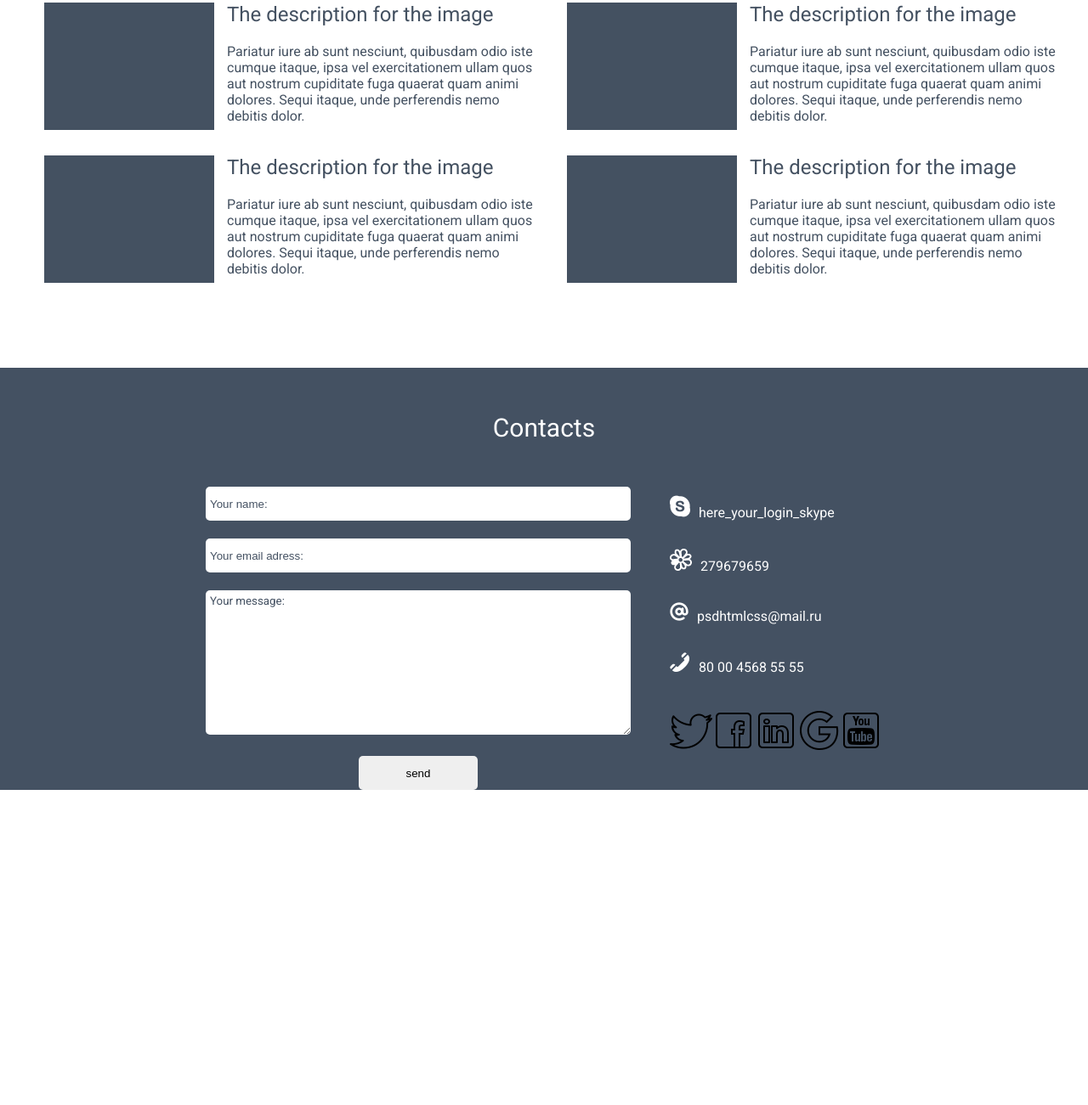
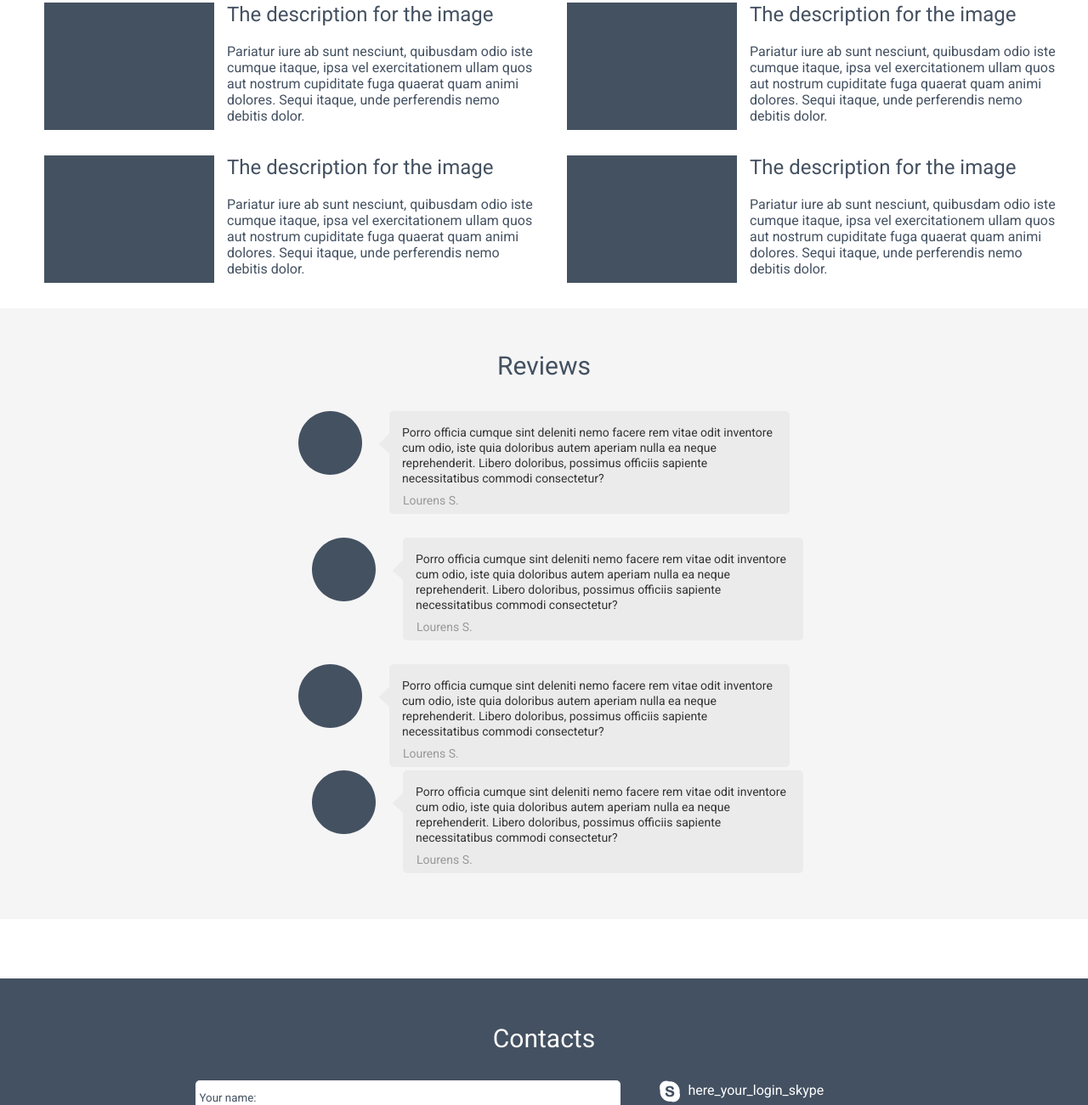
Before and after one commit to markopolo0000/teamwork-project, a plain HTML site: page index.html in a window 1280 px wide. Shown: the part 1180-2481 px from the top of the page at 85% size. Before the commit the page ends 2110 px from the top, so only its background shows below. Drawn offline with Linux system fonts and the light colour scheme.

Commit message:
Block reviews

```diff
--- a/css/main.css
+++ b/css/main.css
@@ -163,6 +163,69 @@ h3{
   font-weight: 300;
 }
 /* Scrinshots_AND */
+/* Reviews */
+.reviews{
+  background-color: #f5f5f5;
+  padding: 50px;
+}
+.reviews-title{
+  text-align: center;
+  color: #445161;
+  font-size: 30px;
+  font-weight: 400;
+  line-height: 36px;
+  margin-bottom: 35px;
+}
+.reviews-container{
+ display: flex;
+ flex-direction: row;
+ flex-wrap: wrap;
+ justify-content: center;
+}
+.container-img{
+  position: relative;
+  display: inline-block;
+  margin-left: 16px;
+}
+.text-img{
+  position: absolute;
+  top: 16px;
+  left: 27px;
+  bottom: 41px;
+  right: 20px;
+
+  color: #333333;
+  font-size: 14px;
+  font-weight: 400;
+  font-style: normal;
+  letter-spacing: normal;
+  line-height: 18px;
+  text-align: left;
+
+}
+.text-author{
+  position: absolute;
+  top: 80px;
+  left: 1px;
+
+  color: #989898;
+  font-size: 14px;
+  font-weight: 400;
+  font-style: normal;
+  letter-spacing: normal;
+  line-height: 18px;
+
+}
+.img{
+  vertical-align: top;
+}
+.margin{
+  margin-left: 32px;
+}
+.margin-bottom{
+  margin-bottom: 24px;
+}
+/* /Reviews */
 
 /*------main_and---------*/
 
@@ -171,8 +234,6 @@ h3{
   background-color: #445162;
 }
 .footer-title{
-  /* width: 117px;
-  height: 22px; */
   color: #ffffff;
   font-size: 30px;
   font-weight: 400;
@@ -180,8 +241,7 @@ h3{
   text-align: center;
   padding-top: 53px;
   padding-bottom: 31px;
-  /* margin-left: auto;
-  margin-right: auto; */
+
 
 
 }
@@ -192,22 +252,24 @@ h3{
 
 
 }
+/* Form */
 .footer-contacts{
   display: flex;
-  flex-direction: row;
   justify-content: center;
 
 }
-
-
-.row-name{
+.row-input{
   width: 500px;
   height: 40px;
-  margin-top: 20px;
   margin-bottom: 21px;
   border-radius: 5px;
   outline: none;
   padding-left: 5px;
+  font-family: 'Roboto', sans-serif;
+}
+.message-row{
+  height: 170px;
+  padding-top: 5px;
 
 }
 ::placeholder{
@@ -218,36 +280,15 @@ h3{
 :focus:-moz-placeholder           {color: transparent}
 :focus:-ms-input-placeholder      {color: transparent}
 
-.row-email{
-  width: 500px;
-  height: 40px;
-  margin-bottom: 21px;
-  border-radius: 5px;
-  outline: none;
-  padding-left: 5px;
-}
-.message-row{
-  width: 500px;
-  height: 170px;
-  margin-bottom: 21px;
-  border-radius: 5px;
-  border: none;
-  outline: none;
-  padding-left: 5px;
-  padding-top: 5px;
-  font-family: 'Roboto', sans-serif;
-}
-
 .submit{
   width: 140px;
   height: 40px;
   border-radius: 5px;
-  margin-left: auto;
-  margin-right: auto;
+}
+.batton{
+  text-align: center;
+}
 
-
-
-}
 .submit:hover{
   background-color: tomato;
   font-weight: 700;
@@ -274,29 +315,41 @@ h3{
   from { opacity: 1.0; }
   to { opacity: 0.0; }
 }
+
+
+
+
+/* /form */
+
+/* Contacts */
 .contacts{
   color: #ffffff;
   font-size: 16px;
   font-weight: 400;
   line-height: 24px;
   margin-left: 46px;
+
 }
 .icons{
-  margin-top: 30px;
+  margin-bottom: 19px;
 }
 
  .social-contacts{
-  margin-top: 37px;
+  margin-top: 32px;
   display: flex;
   justify-content: space-between;
+
 }
-/* .social-contacts:before{
-  content: url();
-} */
-.batton{
-  text-align: center;
-}
-/* footer and */
+
 .social-margin{
   margin-right: 10px;
+  vertical-align: middle;
 }
+.social-icon{
+  margin-right: 5px;
+}
+.social-icon:hover{
+  transform: scale(1.3);
+}
+/* /Contacts */
+/* footer and */
--- a/index.html
+++ b/index.html
@@ -107,6 +107,63 @@
 <!-- scrinshots AND -->
 
 <!-- ABOUT PRODUCT AND -->
+<!-- Reviews -->
+<section class="reviews">
+    <h2 class="reviews-title">Reviews</h2>
+    <div class="reviews-container">
+        <div class="margin-bottom">
+            <img src="img/png/userpic.png" class="img">
+            <div class="container-img">
+                <img src="img/png/bg_review.png">
+                <p class="text-img">Porro officia cumque sint deleniti nemo facere rem vitae odit
+                    inventore cum odio, iste quia doloribus autem aperiam
+                    nulla ea neque reprehenderit. Libero doloribus, possimus
+                    officiis sapiente necessitatibus commodi consectetur?
+                    <span class="text-author">Lourens S.</span>
+                </p>
+            </div>
+        </div>
+        <div class="margin , margin-bottom">
+            <img src="img/png/userpic.png" class="img">
+            <div class="container-img">
+                <img src="img/png/bg_review.png" >
+                <p class="text-img">Porro officia cumque sint deleniti nemo facere rem vitae odit
+                inventore cum odio, iste quia doloribus autem aperiam
+                nulla ea neque reprehenderit. Libero doloribus, possimus
+                officiis sapiente necessitatibus commodi consectetur?
+                <span class="text-author">Lourens S.</span>
+                </p>
+            </div>
+        </div>
+        <div class="">
+            <img src="img/png/userpic.png" class="img">
+            <div class="container-img">
+                <img src="img/png/bg_review.png">
+                <p class="text-img">Porro officia cumque sint deleniti nemo facere rem vitae odit
+                inventore cum odio, iste quia doloribus autem aperiam
+                nulla ea neque reprehenderit. Libero doloribus, possimus
+                officiis sapiente necessitatibus commodi consectetur?
+                <span class="text-author">Lourens S.</span>
+                </p>
+            </div>
+        </div>
+        <div class="margin">
+            <img src="img/png/userpic.png" class="img">
+            <div class="container-img">
+                <img src="img/png/bg_review.png">
+                <p class="text-img">Porro officia cumque sint deleniti nemo facere rem vitae odit
+                inventore cum odio, iste quia doloribus autem aperiam
+                nulla ea neque reprehenderit. Libero doloribus, possimus
+                officiis sapiente necessitatibus commodi consectetur?
+                <span class="text-author">Lourens S.</span>
+                </p>
+            </div>
+        </div>
+
+    </div>
+
+</section>
+<!-- /Reviews -->
 
 <!-- BUY IT NOW START -->
         <section class="bin">
@@ -126,37 +183,37 @@
 <!-- BUY IT NOW AND  -->
 
     </main>
-
+<!-- Footer -->
     <footer class="footer">
         <section class="container">
         <h2 class="footer-title" >Contacts</h2>
         <div class="footer-contacts">
             <form >
                 <div class="form">
-                <div ><input type="text" name="name" required placeholder="Your name:"  class="row-name"></div>
-                <div ><input type="email" name="email" required placeholder="Your email adress:" class="row-email"></div>
-                <div ><textarea name="message" required placeholder="Your message:" maxlength="300" class="message-row" ></textarea></div>
+                <div ><input type="text" name="name" required placeholder="Your name:"  class="row-input"></div>
+                <div ><input type="email" name="email" required placeholder="Your email adress:" class="row-input"></div>
+                <div ><textarea name="message" required placeholder="Your message:" maxlength="300" class="message-row , row-input" ></textarea></div>
                 <div class="batton"><input type="submit" name="send" value="send" class="submit"></div>
                 </div>
             </form>
                 <div class="contacts">
-                    <div class="icons"><span><span class="social-margin"><img src="./img/icons/skype_icon.png" alt="skype"></span>here_your_login_skype</span></div>
-                    <div class="icons"><span><span class="social-margin"><img src="./img/icons/icq_icon.png" alt="icq"></span>279679659</span></div>
-                    <div class="icons"><span><span class="social-margin"><img src="./img/icons/email_icon.png" alt="email"></span>psdhtmlcss@mail.ru</span></div>
-                    <div class="icons"><span><span class="social-margin"><img src="./img/icons/phone_icon.png" alt="phone"></span>80 00 4568 55 55</span></div>
+                    <div class="icons"><img src="./img/icons/skype_icon.png" alt="skype" class="social-margin">here_your_login_skype</div>
+                    <div class="icons"><img src="./img/icons/icq_icon.png" alt="icq" class="social-margin">279679659</div>
+                    <div class="icons"><img src="./img/icons/email_icon.png" alt="email" class="social-margin">psdhtmlcss@mail.ru</div>
+                    <div class="icons"><img src="./img/icons/phone_icon.png" alt="phone" class="social-margin">80 00 4568 55 55</div>
                     <div class="social-contacts">
-                        <div class=""><img src="./img/icons/icons8-твиттер-50.png"></div>
-                        <div class=""><img src="./img/icons/icons8-facebook-50.png"></div>
-                        <div class=""><img src="./img/icons/icons8-линкедин-50.png"></div>
-                        <div class=""><img src="./img/icons/icons8-google-50.png"></div>
-                        <div class=""><img src="./img/icons/icons8-youtube-в-квадрате-50.png"></div>
+                        <div class="social-icon"><a href="#"><img src="./img/icons/icons8-твиттер-50.png"></a></div>
+                        <div class="social-icon"><a href="#"><img src="./img/icons/icons8-facebook-50.png"></a></div>
+                        <div class="social-icon"><a href="#"><img src="./img/icons/icons8-линкедин-50.png"></a></div>
+                        <div class="social-icon"><a href="#"><img src="./img/icons/icons8-google-50.png"></a></div>
+                        <div class="social-icon"><a href="#"><img src="./img/icons/icons8-youtube-в-квадрате-50.png"></a></div>
                     </div>
                 </div>
 
             </div>
         </section>
     </footer>
-
+<!-- /footer -->
 </body>
 
 </html>
```
Also changed, not shown: img/png/bg_review.png (added), img/png/userpic.png (added). Lines whose indentation alone changed are shown as unchanged.
